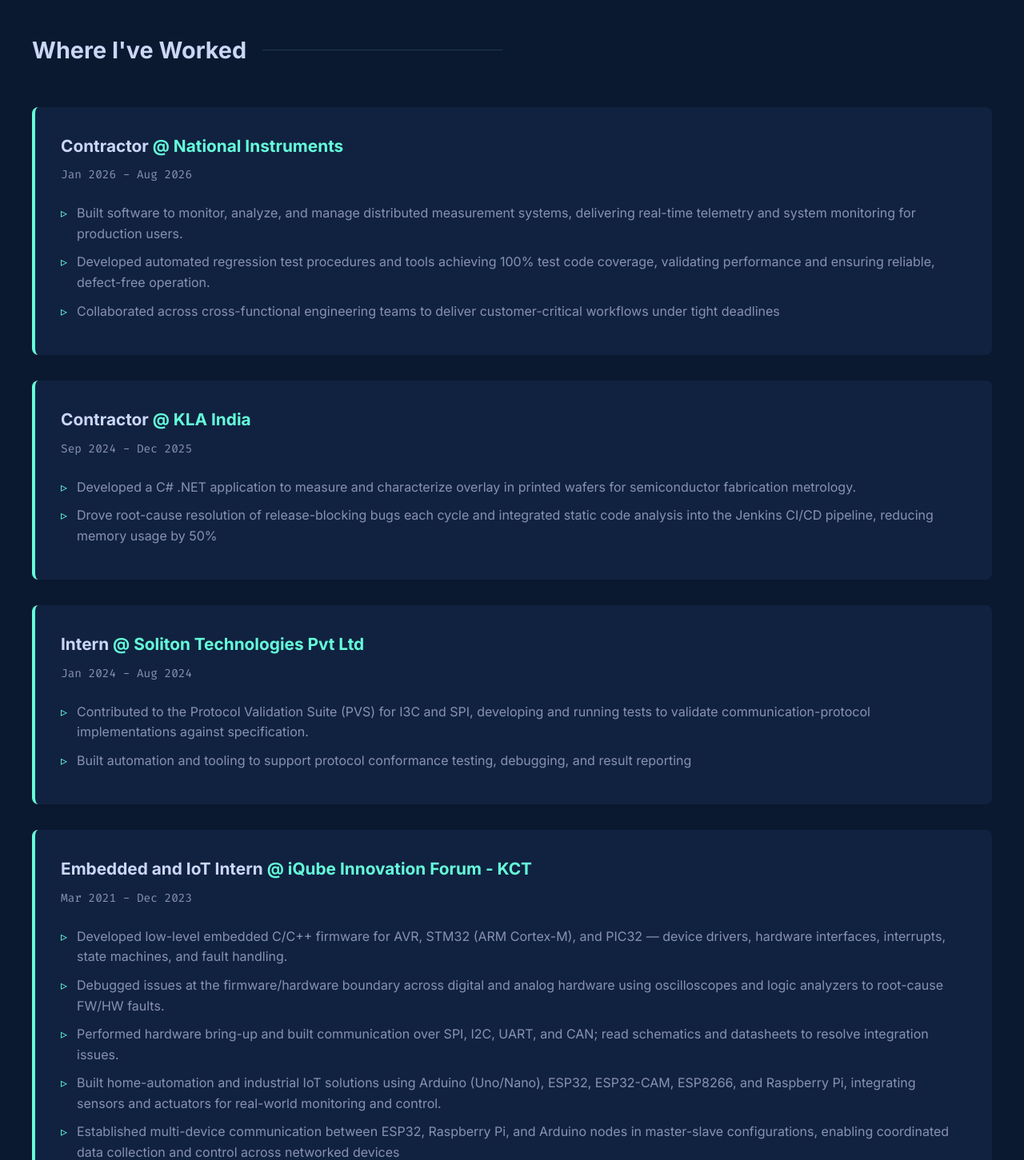
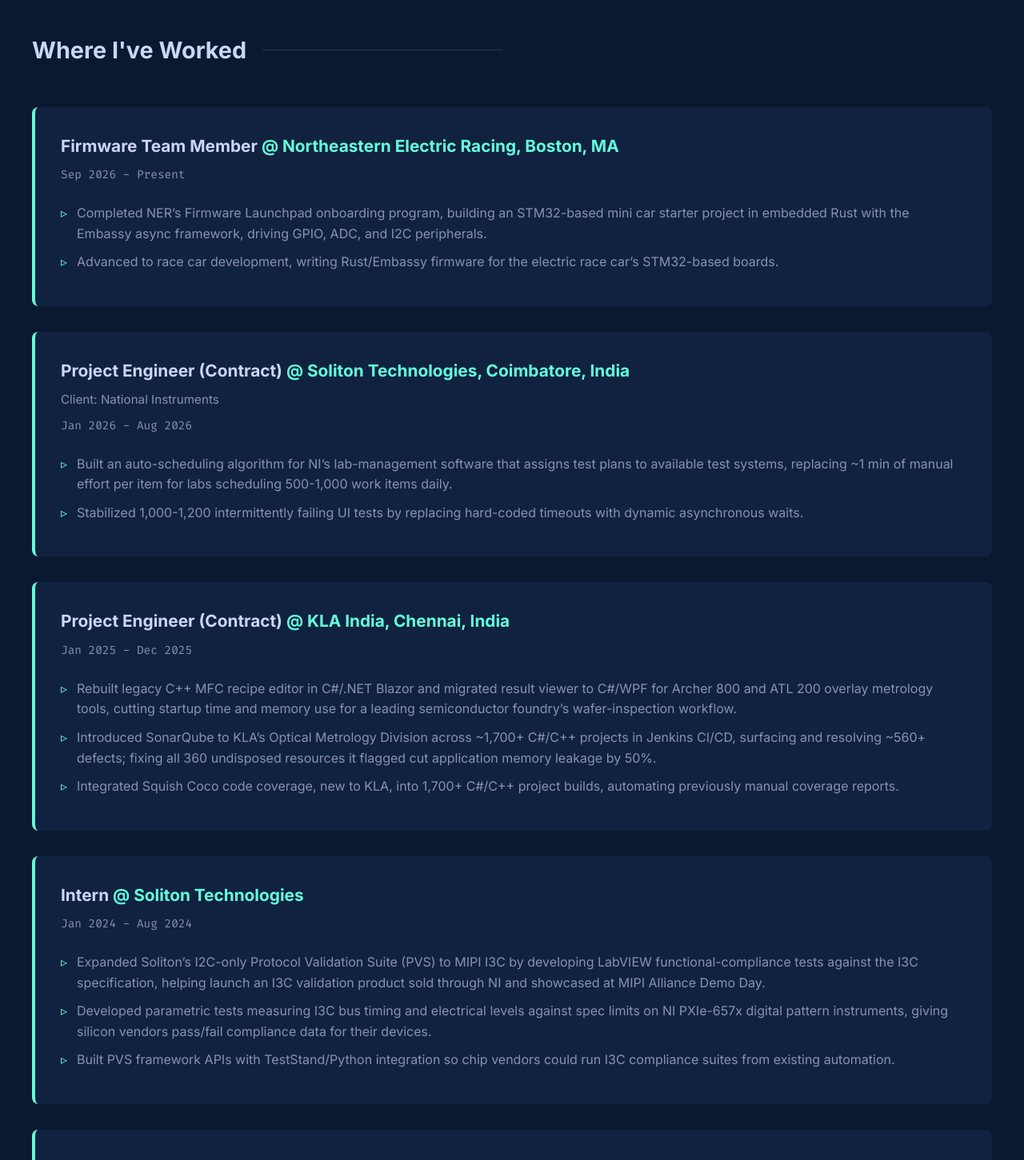
Before and after one commit to Ragu-programmer/Raguram-Portfolio, a React (Vite) app: page / in a window 1280 px wide. Shown: the part 760-2211 px from the top of the page at 80% size. Built offline with nearby package versions, Linux system fonts and the light colour scheme.

Commit message:
Updated experience section

```diff
--- a/src/sections/Experience.jsx
+++ b/src/sections/Experience.jsx
@@ -3,43 +3,54 @@
 
 const experiences = [
     {
-        role: "Contractor",
-        company: "National Instruments",
-        date: "Jan 2026 - Aug 2026",
+        role: "Firmware Team Member",
+        company: "Northeastern Electric Racing, Boston, MA",
+        date: "Sep 2026 - Present",
         description: [
-            "Built software to monitor, analyze, and manage distributed measurement systems, delivering real-time telemetry and system monitoring for production users.",
-            "Developed automated regression test procedures and tools achieving 100% test code coverage, validating performance and ensuring reliable, defect-free operation.",
-            "Collaborated across cross-functional engineering teams to deliver customer-critical workflows under tight deadlines"
+            "Completed NER’s Firmware Launchpad onboarding program, building an STM32-based mini car starter project in embedded Rust with the Embassy async framework, driving GPIO, ADC, and I2C peripherals.",
+            "Advanced to race car development, writing Rust/Embassy firmware for the electric race car’s STM32-based boards."
         ]
     },
     {
-        role: "Contractor",
-        company: "KLA India",
-        date: "Sep 2024 - Dec 2025",
+        role: "Project Engineer (Contract)",
+        company: "Soliton Technologies, Coimbatore, India",
+        client: "National Instruments",
+        date: "Jan 2026 - Aug 2026",
         description: [
-            "Developed a C# .NET application to measure and characterize overlay in printed wafers for semiconductor fabrication metrology.",
-            "Drove root-cause resolution of release-blocking bugs each cycle and integrated static code analysis into the Jenkins CI/CD pipeline, reducing memory usage by 50%"
+            "Built an auto-scheduling algorithm for NI’s lab-management software that assigns test plans to available test systems, replacing ~1 min of manual effort per item for labs scheduling 500-1,000 work items daily.",
+            "Stabilized 1,000-1,200 intermittently failing UI tests by replacing hard-coded timeouts with dynamic asynchronous waits."
+        ]
+    },
+    {
+        role: "Project Engineer (Contract)",
+        company: "KLA India, Chennai, India",
+        date: "Jan 2025 - Dec 2025",
+        description: [
+            "Rebuilt legacy C++ MFC recipe editor in C#/.NET Blazor and migrated result viewer to C#/WPF for Archer 800 and ATL 200 overlay metrology tools, cutting startup time and memory use for a leading semiconductor foundry’s wafer-inspection workflow.",
+            "Introduced SonarQube to KLA’s Optical Metrology Division across ~1,700+ C#/C++ projects in Jenkins CI/CD, surfacing and resolving ~560+ defects; fixing all 360 undisposed resources it flagged cut application memory leakage by 50%.",
+            "Integrated Squish Coco code coverage, new to KLA, into 1,700+ C#/C++ project builds, automating previously manual coverage reports."
         ]
     },
     {
         role: "Intern",
-        company: "Soliton Technologies Pvt Ltd",
+        company: "Soliton Technologies",
         date: "Jan 2024 - Aug 2024",
         description: [
-            "Contributed to the Protocol Validation Suite (PVS) for I3C and SPI, developing and running tests to validate communication-protocol implementations against specification.",
-            "Built automation and tooling to support protocol conformance testing, debugging, and result reporting"
+            "Expanded Soliton’s I2C-only Protocol Validation Suite (PVS) to MIPI I3C by developing LabVIEW functional-compliance tests against the I3C specification, helping launch an I3C validation product sold through NI and showcased at MIPI Alliance Demo Day.",
+            "Developed parametric tests measuring I3C bus timing and electrical levels against spec limits on NI PXIe-657x digital pattern instruments, giving silicon vendors pass/fail compliance data for their devices.",
+            "Built PVS framework APIs with TestStand/Python integration so chip vendors could run I3C compliance suites from existing automation."
         ]
     },
     {
-        role: "Embedded and IoT Intern",
-        company: "iQube Innovation Forum - KCT",
+        role: "Embedded & IoT Intern",
+        company: "iQube Innovation Forum, KCT",
         date: "Mar 2021 - Dec 2023",
         description: [
             "Developed low-level embedded C/C++ firmware for AVR, STM32 (ARM Cortex-M), and PIC32 — device drivers, hardware interfaces, interrupts, state machines, and fault handling.",
-            "Debugged issues at the firmware/hardware boundary across digital and analog hardware using oscilloscopes and logic analyzers to root-cause FW/HW faults.",
-            "Performed hardware bring-up and built communication over SPI, I2C, UART, and CAN; read schematics and datasheets to resolve integration issues.",
-            "Built home-automation and industrial IoT solutions using Arduino (Uno/Nano), ESP32, ESP32-CAM, ESP8266, and Raspberry Pi, integrating sensors and actuators for real-world monitoring and control.",
-            "Established multi-device communication between ESP32, Raspberry Pi, and Arduino nodes in master-slave configurations, enabling coordinated data collection and control across networked devices"
+            "Eliminated 3-5 mm positioning drift in a DD Robocon India 2022 robot’s open-loop DC drive by proposing encoder-feedback motors and writing STM32 PID control firmware, helping the team clear the first two rounds of the national qualifier for ABU Robocon.",
+            "Developed battery management firmware for the Robocon robot’s multi-cell Li-ion pack using BMS ICs, current sensing, and ADC measurements, tracking state of charge, battery health, and charge/discharge cycles to predict remaining runtime.",
+            "Centralized lab control with an MQTT/Wi-Fi network of 10 ESP32/ESP8266 nodes driving relays for 40-50 appliances and 3 room doors.",
+            "Owned electrical wiring and power distribution for the Robocon robot across 15+ PCBs, 20-25 sensors, and 10+ actuators, using oscilloscopes, logic analyzers, and bench testing to isolate faults and speed up team debugging."
         ]
     }
 ];
@@ -65,6 +76,11 @@
                         <h3 style={{ color: 'var(--text-primary)', fontSize: '1.3rem', marginBottom: '0.5rem' }}>
                             {exp.role} <span className="text-accent">@ {exp.company}</span>
                         </h3>
+                        {exp.client && (
+                            <p style={{ fontSize: '0.95rem', color: 'var(--text-secondary)', marginBottom: '0.5rem' }}>
+                                Client: {exp.client}
+                            </p>
+                        )}
                         <p style={{ fontFamily: 'var(--font-mono)', fontSize: '0.9rem', color: 'var(--text-secondary)', marginBottom: '1.5rem' }}>
                             {exp.date}
                         </p>
```
